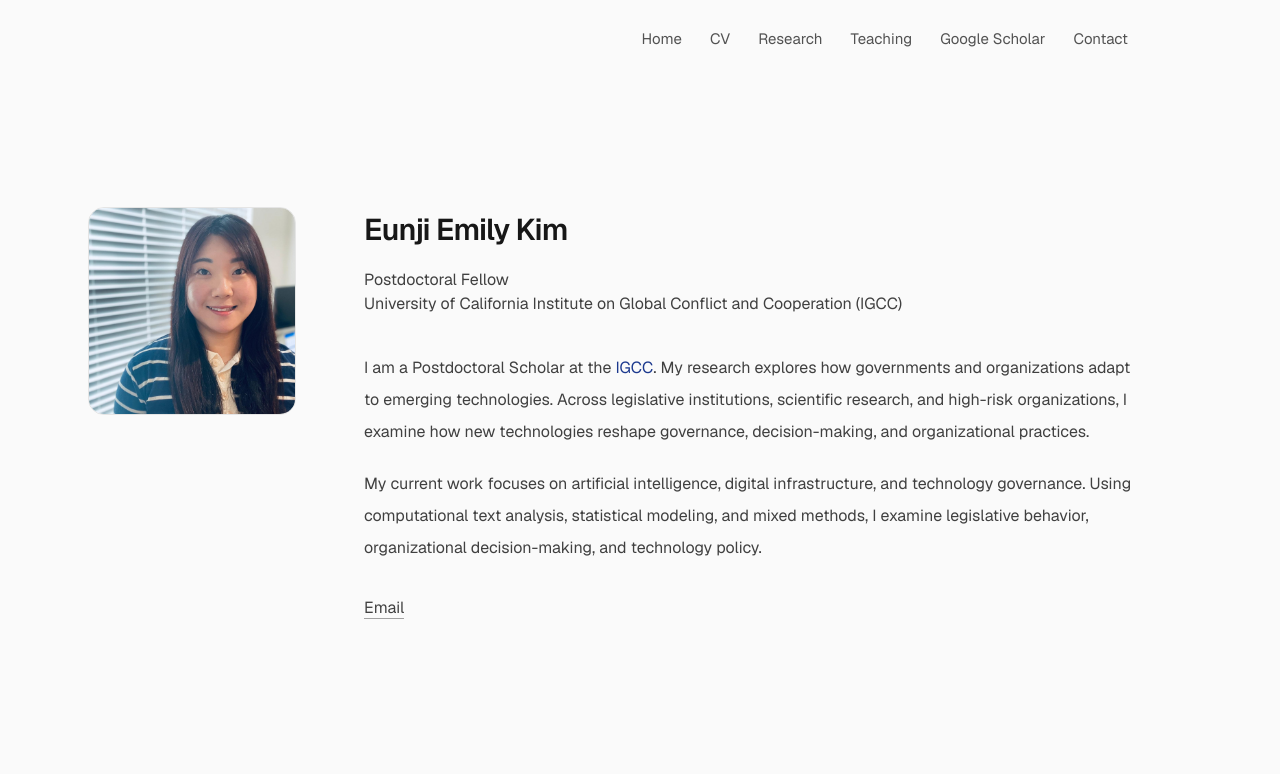
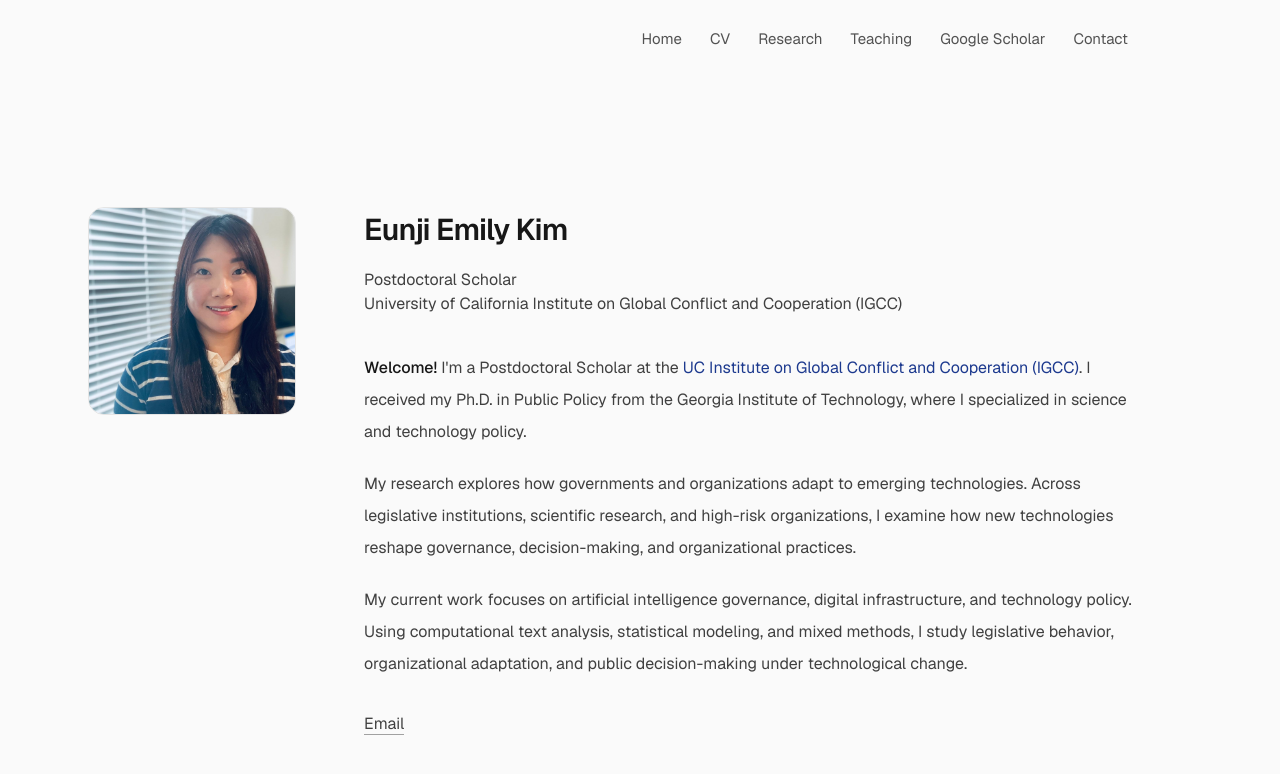
Before and after one commit to EunjiEmilyKim/personal-website, a Next.js app: page / in a window 1280 px wide. Shown: the top 774 px of the page. Built offline with nearby package versions, Linux system fonts and the light colour scheme.

Commit message:
feat: update job title and research focus details on homepage
Co-authored-by: EunjiEmilyKim <190784631+EunjiEmilyKim@users.noreply.github.com>

```diff
--- a/src/app/page.tsx
+++ b/src/app/page.tsx
@@ -1,6 +1,6 @@
-
 import Image from "next/image";
 import Navbar from "@/components/Navbar";
+
 export default function Home() {
   return (
     <main className="min-h-screen bg-[#fafafa] text-neutral-900">
@@ -14,7 +14,7 @@ export default function Home() {
             width={210}
             height={210}
             priority
-    className="h-52 w-52 rounded-2xl object-cover border border-neutral-200"
+            className="h-52 w-52 rounded-2xl border border-neutral-200 object-cover"
           />
         </div>
 
@@ -24,28 +24,45 @@ export default function Home() {
           </h1>
 
           <p className="mt-4 text-[16px] text-neutral-700">
-            <span className="block">Postdoctoral Fellow</span>
+            <span className="block">Postdoctoral Scholar</span>
             <span className="block">
               University of California Institute on Global Conflict and Cooperation (IGCC)
             </span>
           </p>
 
           <div className="mt-9 space-y-5 text-[16px] leading-8 text-neutral-700">
-            <p className="leading-8">
-              I am a Postdoctoral Scholar at the{" "}
+            <p>
+              <strong className="font-medium text-neutral-900">
+                Welcome!
+              </strong>{" "}
+              I'm a Postdoctoral Scholar at the{" "}
               <a
                 href="https://ucigcc.org/people/eunji-emily-kim/"
                 target="_blank"
                 rel="noopener noreferrer"
-              className="text-blue-900 hover:text-blue-800 transition-colors"
+                className="text-blue-900 transition-colors hover:text-blue-800"
               >
-              IGCC
+                UC Institute on Global Conflict and Cooperation (IGCC)
               </a>
-             . My research explores how governments and organizations adapt to emerging technologies. Across legislative institutions, scientific research, and high-risk organizations, I examine how new technologies reshape governance, decision-making, and organizational practices.
+              . I received my Ph.D. in Public Policy from the Georgia Institute
+              of Technology, where I specialized in science and technology
+              policy.
             </p>
 
             <p>
-              My current work focuses on artificial intelligence, digital infrastructure, and technology governance. Using computational text analysis, statistical modeling, and mixed methods, I examine legislative behavior, organizational decision-making, and technology policy.
+              My research explores how governments and organizations adapt to
+              emerging technologies. Across legislative institutions,
+              scientific research, and high-risk organizations, I examine how
+              new technologies reshape governance, decision-making, and
+              organizational practices.
+            </p>
+
+            <p>
+              My current work focuses on artificial intelligence governance,
+              digital infrastructure, and technology policy. Using
+              computational text analysis, statistical modeling, and mixed
+              methods, I study legislative behavior, organizational adaptation,
+              and public decision-making under technological change.
             </p>
           </div>
 
```
Lines whose indentation alone changed are shown as unchanged.
